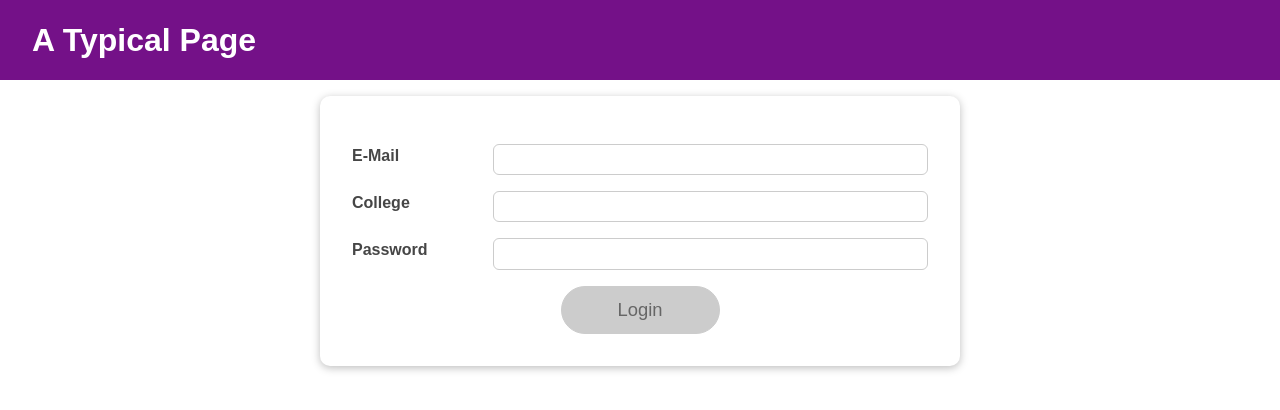
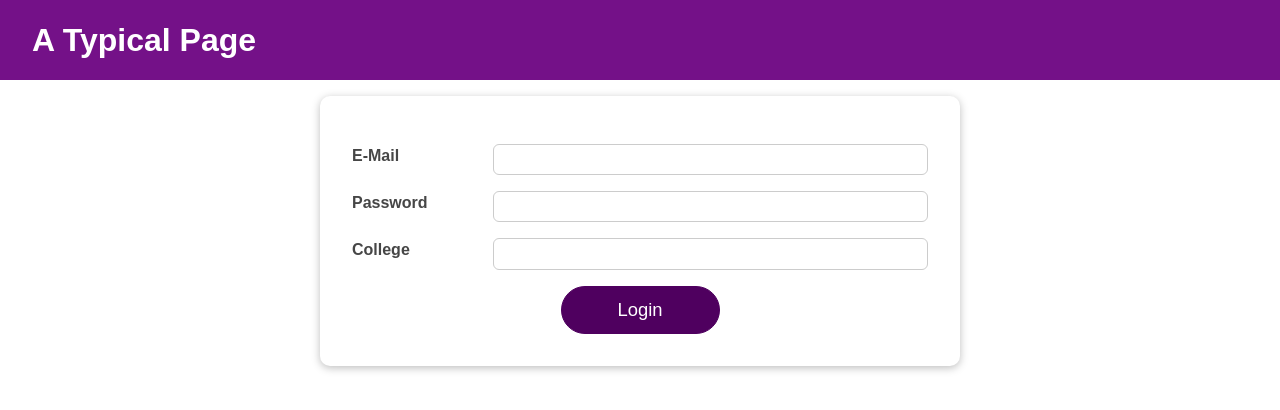
Before and after one commit to shubhamv387/ReactLearning, a React app in the folder ReactLearning/: page / in a window 1280 px wide. Shown: the top 410 px of the page. Built offline with nearby package versions, Linux system fonts and the light colour scheme; the HTML template or start-up script is replaced by a standard one.

Commit message:
added useForwerdRef to focus input

```diff
--- a/ReactLearning/src/components/Login/Login.jsx
+++ b/ReactLearning/src/components/Login/Login.jsx
@@ -1,4 +1,4 @@
-import React, { useEffect, useReducer, useState } from "react";
+import React, { useEffect, useReducer, useRef, useState } from "react";
 
 import Card from "../UI/Card/Card";
 import classes from "./Login.module.css";
@@ -127,15 +127,32 @@ const Login = (props) => {
     dispatchPassword({ type: "INPUT_BLUR" });
   };
 
+  const emailInputRef = useRef();
+  const passwordInputRef = useRef();
+  const collegeInputRef = useRef();
+
   const submitHandler = (event) => {
     event.preventDefault();
-    authCtx.onLogin(emailState.value, passwordState.value, collegeState.value);
+    if (formIsValid) {
+      authCtx.onLogin(
+        emailState.value,
+        passwordState.value,
+        collegeState.value
+      );
+    } else if (!emailIsValid) {
+      emailInputRef.current.focus();
+    } else if (!passwordIsValid) {
+      passwordInputRef.current.focus();
+    } else {
+      collegeInputRef.current.focus();
+    }
   };
 
   return (
     <Card className={classes.login}>
       <form onSubmit={submitHandler}>
         <Input
+          ref={emailInputRef}
           label="E-Mail"
           type="email"
           inputId="email"
@@ -146,6 +163,18 @@ const Login = (props) => {
         />
 
         <Input
+          ref={passwordInputRef}
+          label="Password"
+          type="password"
+          inputId="password"
+          isValid={passwordIsValid}
+          value={passwordState.value}
+          onChange={passwordChangeHandler}
+          onBlur={validatePasswordHandler}
+        />
+
+        <Input
+          ref={collegeInputRef}
           label="College"
           type="text"
           inputId="collegeName"
@@ -155,18 +184,8 @@ const Login = (props) => {
           onBlur={validateCollegeHandler}
         />
 
-        <Input
-          label="Password"
-          type="password"
-          inputId="password"
-          isValid={passwordIsValid}
-          value={passwordState.value}
-          onChange={passwordChangeHandler}
-          onBlur={validatePasswordHandler}
-        />
-
         <div className={classes.actions}>
-          <Button type="submit" className={classes.btn} disabled={!formIsValid}>
+          <Button type="submit" className={classes.btn}>
             Login
           </Button>
         </div>
--- a/ReactLearning/src/components/UI/Input/Input.jsx
+++ b/ReactLearning/src/components/UI/Input/Input.jsx
@@ -1,7 +1,18 @@
-import React from "react";
+import React, { useEffect, useRef } from "react";
 import classes from "./Input.module.css";
+import { useImperativeHandle } from "react";
 
-const Input = (props) => {
+const Input = React.forwardRef((props, ref) => {
+  const inputRef = useRef();
+
+  const activate = () => {
+    inputRef.current.focus();
+  };
+
+  useImperativeHandle(ref, () => {
+    return { focus: activate };
+  });
+
   return (
     <div
       className={`${classes.control} ${
@@ -10,6 +21,7 @@ const Input = (props) => {
     >
       <label htmlFor={props.inputId}>{props.label}</label>
       <input
+        ref={inputRef}
         type={props.type}
         id={props.inputId}
         value={props.value}
@@ -18,6 +30,6 @@ const Input = (props) => {
       />
     </div>
   );
-};
+});
 
 export default Input;
```
